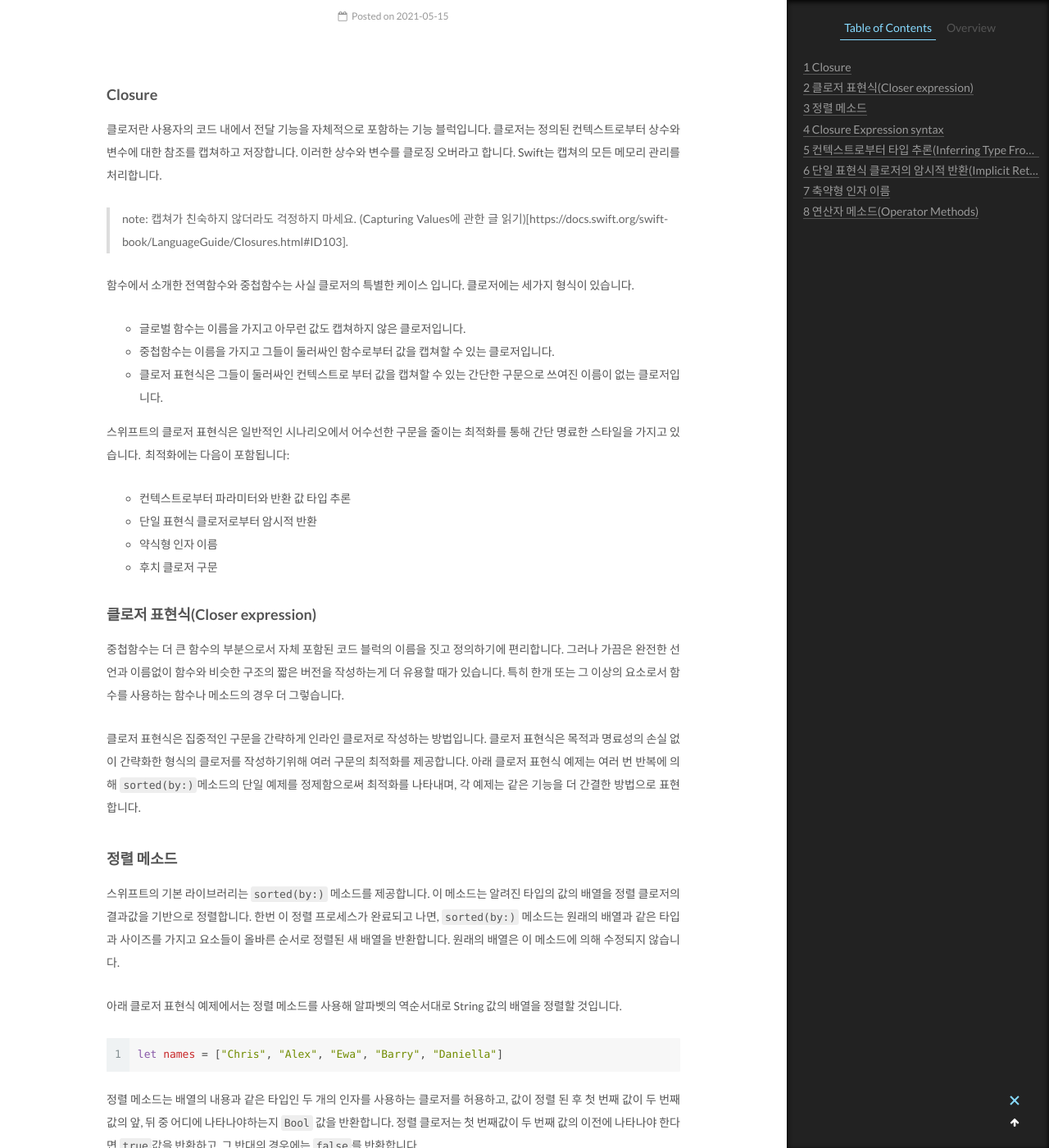
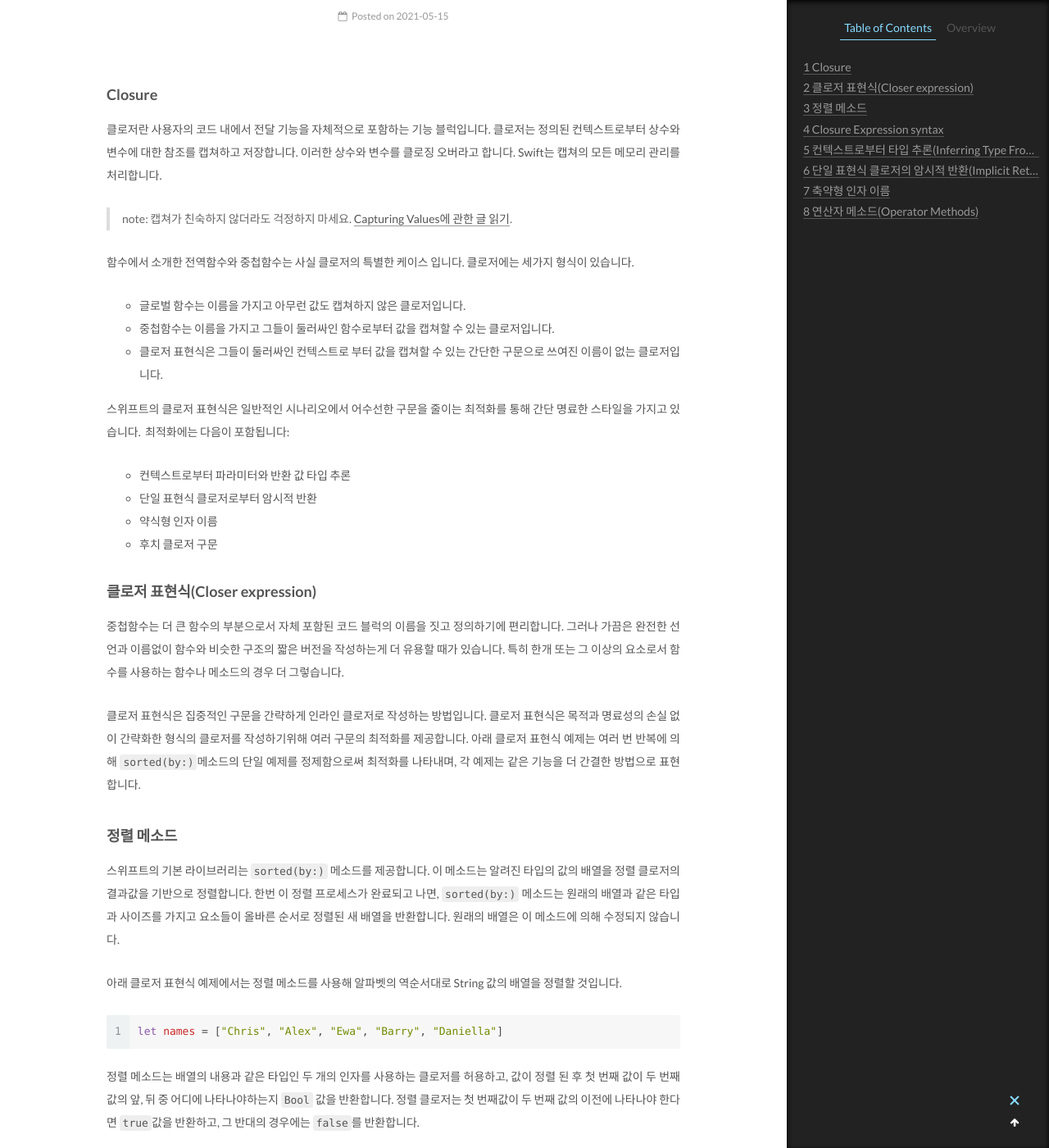
Before and after one commit to dy-yb/previous_blog, a Jekyll site: the page built from _posts/2021-05-15-Closure.md, in a window 1280 px wide and 1400 px high, scrolled down 375 px. Shown: the whole window at 82% size. Built offline with Jekyll 4.4.1, drawn with Linux system fonts in a browser that asks for light colours.

Commit message:
Update 2021-05-15-Closure.md

```diff
--- a/_posts/2021-05-15-Closure.md
+++ b/_posts/2021-05-15-Closure.md
@@ -9,7 +9,7 @@ tags: study swift closure
 클로저란 사용자의 코드 내에서 전달 기능을 자체적으로 포함하는 기능 블럭입니다.
 클로저는 정의된 컨텍스트로부터 상수와 변수에 대한 참조를 캡쳐하고 저장합니다. 이러한 상수와 변수를 클로징 오버라고 합니다. Swift는 캡쳐의 모든 메모리 관리를 처리합니다.
 
-> note: 캡쳐가 친숙하지 않더라도 걱정하지 마세요. (Capturing Values에 관한 글 읽기)[https://docs.swift.org/swift-book/LanguageGuide/Closures.html#ID103].
+> note: 캡쳐가 친숙하지 않더라도 걱정하지 마세요. [Capturing Values에 관한 글 읽기](https://docs.swift.org/swift-book/LanguageGuide/Closures.html#ID103).
 
 
 함수에서 소개한 전역함수와 중첩함수는 사실 클로저의 특별한 케이스 입니다. 클로저에는 세가지 형식이 있습니다.
```
